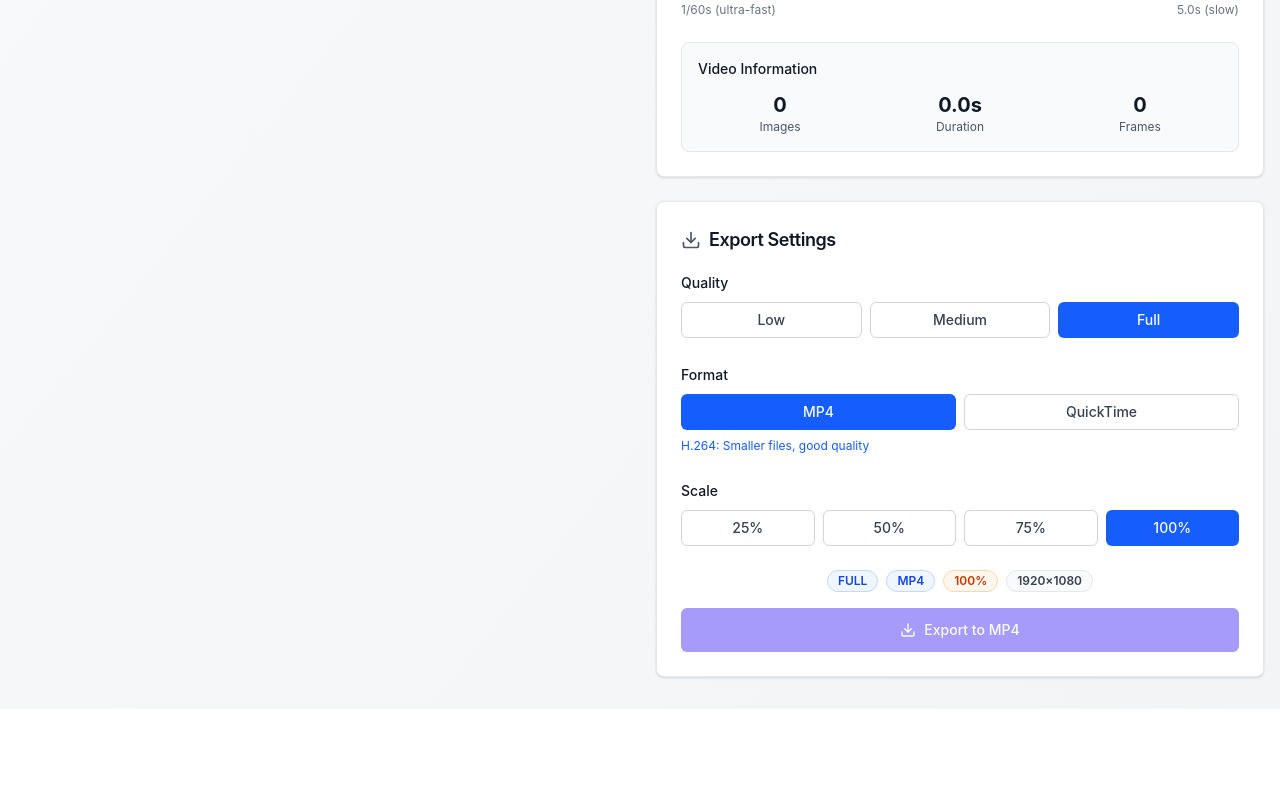
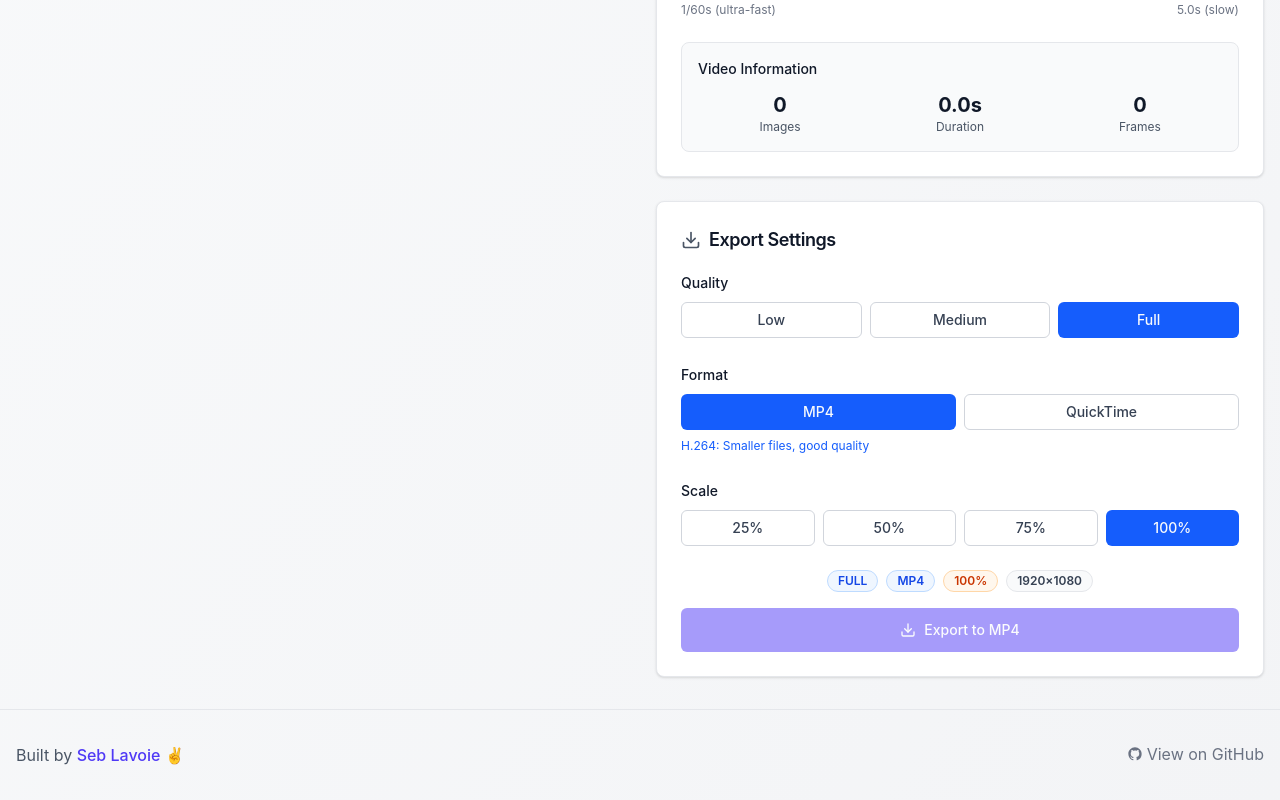
Before and after one commit to seblavoie/quick-sequence, a React (Vite) app: page / in a window 1280 px wide. Shown: the part 898-1698 px from the top of the page. Before the commit the page ends 1607 px from the top, so only its background shows below. Built offline with nearby package versions, Linux system fonts and the light colour scheme.

Commit message:
improved readme and added license

```diff
--- a/src/App.tsx
+++ b/src/App.tsx
@@ -6,8 +6,8 @@
 
 export const App: React.FC = () => {
   return (
-    <div className="min-h-screen bg-gradient-to-br from-gray-50 to-gray-100">
-      <div className="container mx-auto px-4 py-8">
+    <div className="min-h-screen bg-gradient-to-br from-gray-50 to-gray-100 flex flex-col">
+      <div className="container mx-auto px-4 py-8 flex-grow">
         <header className="mb-12 text-center py-16">
           <h1 className="text-5xl md:text-6xl font-extrabold bg-gradient-to-r from-blue-900 via-blue-700 to-indigo-600 bg-clip-text text-transparent mb-4">
             Quick Sequence
@@ -36,6 +36,47 @@
           </div>
         </div>
       </div>
+
+      {/* Footer */}
+      <footer className="mt-auto py-8 border-t border-gray-200">
+        <div className="container mx-auto px-4">
+          <div className="flex flex-col sm:flex-row justify-between items-center text-gray-600 gap-4">
+            <p>
+              Built by{" "}
+              <a
+                href="https://seblavoie.dev"
+                target="_blank"
+                rel="noopener noreferrer"
+                className="text-indigo-600 hover:text-indigo-800 font-medium transition-colors"
+              >
+                Seb Lavoie ✌️
+              </a>
+            </p>
+            <p>
+              <a
+                href="https://github.com/seblavoie/quick-sequence"
+                target="_blank"
+                rel="noopener noreferrer"
+                className="text-gray-500 hover:text-gray-700 transition-colors inline-flex items-center gap-1"
+              >
+                <svg
+                  className="w-4 h-4"
+                  fill="currentColor"
+                  viewBox="0 0 24 24"
+                  aria-hidden="true"
+                >
+                  <path
+                    fillRule="evenodd"
+                    d="M12 2C6.477 2 2 6.484 2 12.017c0 4.425 2.865 8.18 6.839 9.504.5.092.682-.217.682-.483 0-.237-.008-.868-.013-1.703-2.782.605-3.369-1.343-3.369-1.343-.454-1.158-1.11-1.466-1.11-1.466-.908-.62.069-.608.069-.608 1.003.07 1.531 1.032 1.531 1.032.892 1.53 2.341 1.088 2.91.832.092-.647.35-1.088.636-1.338-2.22-.253-4.555-1.113-4.555-4.951 0-1.093.39-1.988 1.029-2.688-.103-.253-.446-1.272.098-2.65 0 0 .84-.27 2.75 1.026A9.564 9.564 0 0112 6.844c.85.004 1.705.115 2.504.337 1.909-1.296 2.747-1.027 2.747-1.027.546 1.379.202 2.398.1 2.651.64.7 1.028 1.595 1.028 2.688 0 3.848-2.339 4.695-4.566 4.943.359.309.678.92.678 1.855 0 1.338-.012 2.419-.012 2.747 0 .268.18.58.688.482A10.019 10.019 0 0022 12.017C22 6.484 17.522 2 12 2z"
+                    clipRule="evenodd"
+                  />
+                </svg>
+                View on GitHub
+              </a>
+            </p>
+          </div>
+        </div>
+      </footer>
     </div>
   );
 };
```
Also changed, not shown: 2 other files (tests, documents, lock files or other folders).
